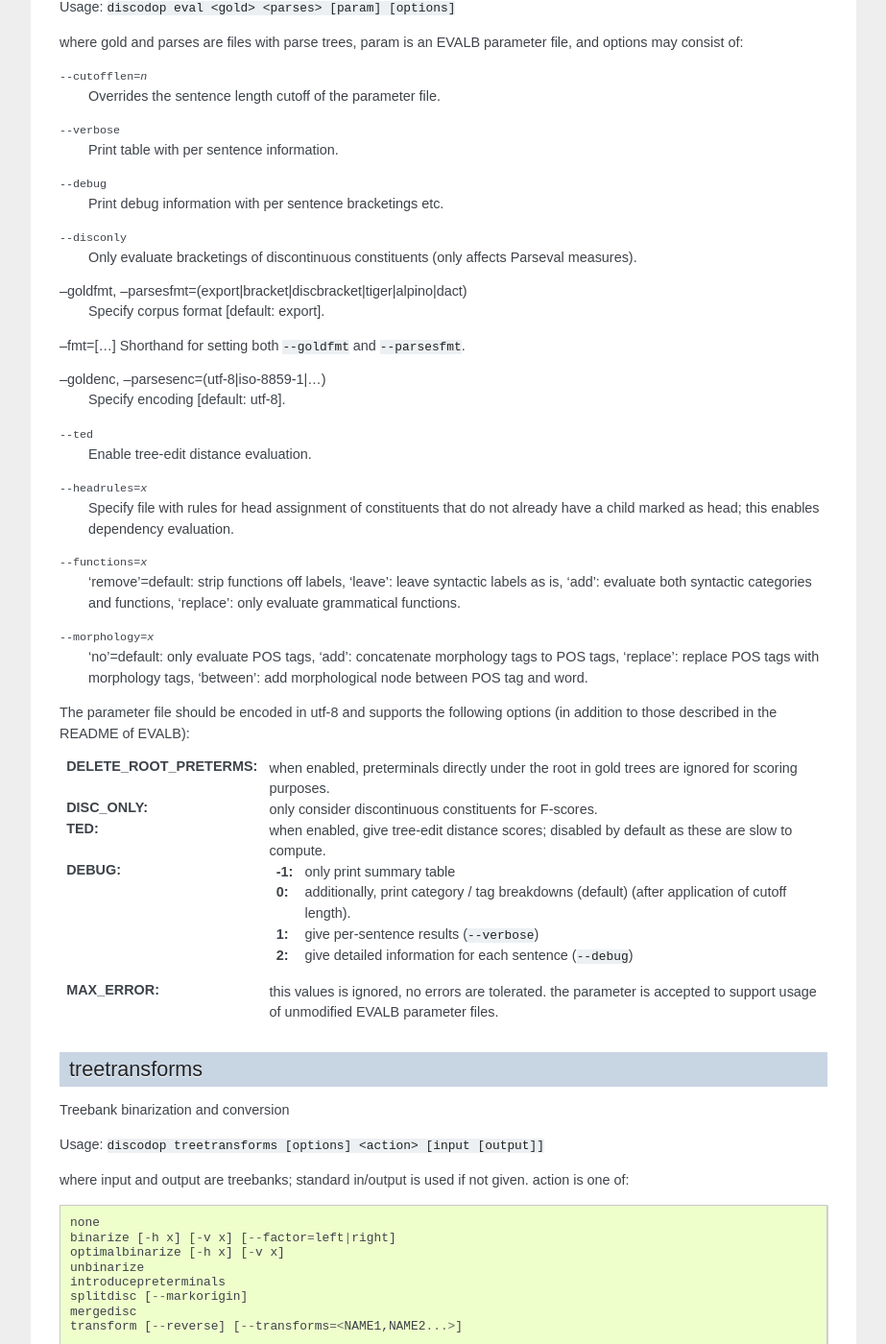
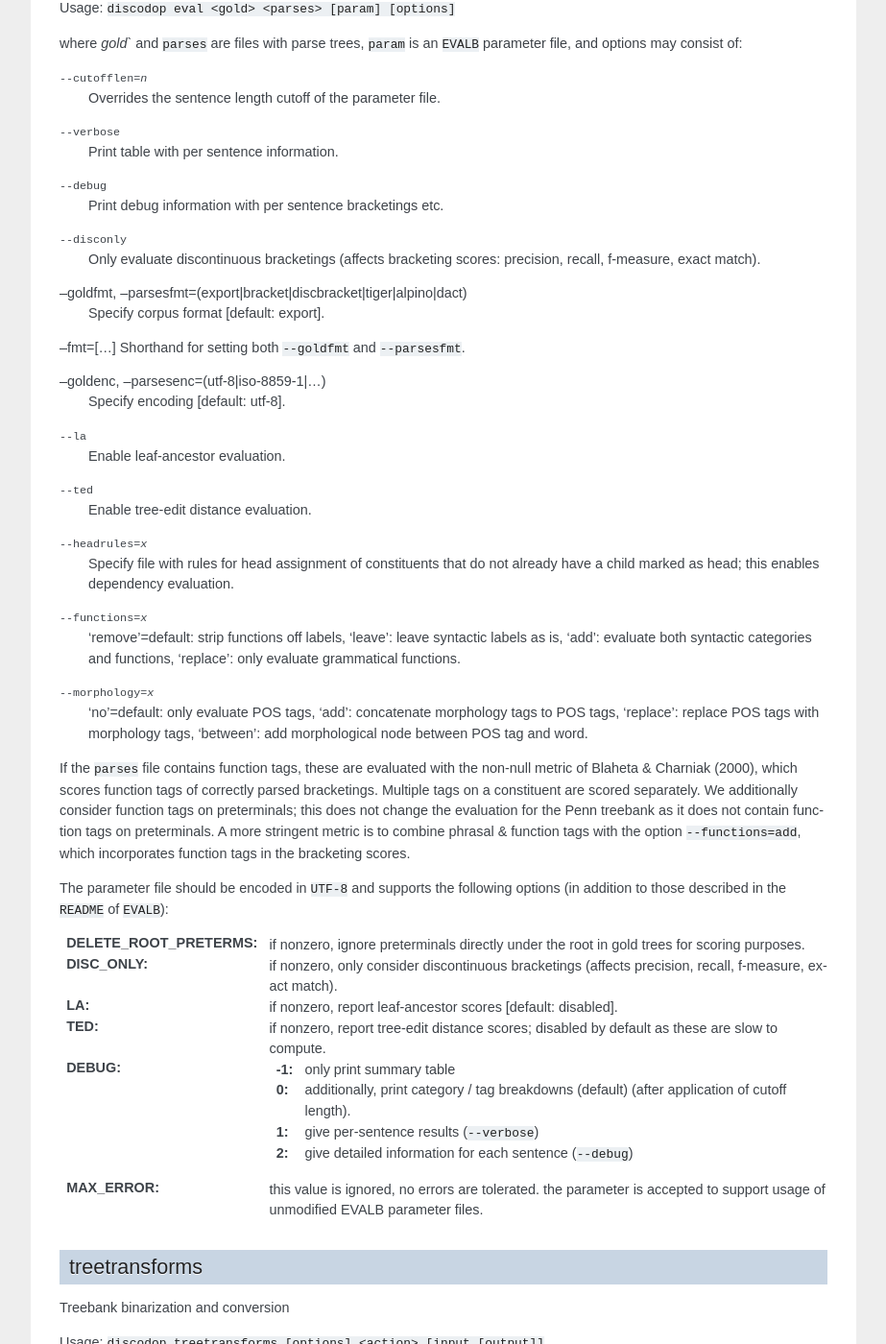
Before and after one commit to andreasvc/disco-dop, a Sphinx documentation site: the page built from docs/discodop.rst, in a window 1280 px wide and 1400 px high, scrolled down 2290 px. Shown: the whole window at 96% size, without its empty margins (198-1121 px from the left). Built offline with Sphinx 7.4.7, drawn with Linux system fonts in a browser that asks for light colours; some of the changed text lies outside the part shown.

Commit message:
make leaf-ancestor optional; clarify function tag metric

```diff
--- a/docs/discodop.rst
+++ b/docs/discodop.rst
@@ -90,18 +90,19 @@
 
 eval
 ----
-Evaluation of (discontinuous) parse trees, following EVALB as much as possible.
+Evaluation of (discontinuous) parse trees, following ``EVALB`` as much
+as possible.
 
 Usage: ``discodop eval <gold> <parses> [param] [options]``
 
-where gold and parses are files with parse trees, param is an EVALB parameter
-file, and options may consist of:
+where `gold`` and ``parses`` are files with parse trees, ``param`` is
+an ``EVALB`` parameter file, and options may consist of:
 
 --cutofflen=n    Overrides the sentence length cutoff of the parameter file.
 --verbose        Print table with per sentence information.
 --debug          Print debug information with per sentence bracketings etc.
---disconly       Only evaluate bracketings of discontinuous constituents
-                 (only affects Parseval measures).
+--disconly       Only evaluate discontinuous bracketings (affects bracketing
+                 scores: precision, recall, f-measure, exact match).
 
 --goldfmt, --parsesfmt=(export|bracket|discbracket|tiger|alpino|dact)
                  Specify corpus format [default: export].
@@ -111,6 +112,7 @@
 --goldenc, --parsesenc=(utf-8|iso-8859-1|...)
                  Specify encoding [default: utf-8].
 
+--la             Enable leaf-ancestor evaluation.
 --ted            Enable tree-edit distance evaluation.
 --headrules=x    Specify file with rules for head assignment of constituents
                  that do not already have a child marked as head; this
@@ -126,14 +128,27 @@
                  'replace': replace POS tags with morphology tags,
                  'between': add morphological node between POS tag and word.
 
-The parameter file should be encoded in utf-8 and supports the following
-options (in addition to those described in the README of EVALB):
+
+If the ``parses`` file contains function tags, these are evaluated with the
+non-null metric of Blaheta & Charniak (2000), which scores function tags of
+correctly parsed bracketings. Multiple tags on a constituent are scored
+separately. We additionally consider function tags on preterminals; this does
+not change the evaluation for the Penn treebank as it does not contain function
+tags on preterminals. A more stringent metric is to combine phrasal & function
+tags with the option ``--functions=add``, which incorporates function tags in
+the bracketing scores.
+
+The parameter file should be encoded in ``UTF-8`` and supports the following
+options (in addition to those described in the ``README`` of ``EVALB``):
 
 :DELETE_ROOT_PRETERMS:
-                 when enabled, preterminals directly under the root in
-                 gold trees are ignored for scoring purposes.
-:DISC_ONLY:      only consider discontinuous constituents for F-scores.
-:TED:            when enabled, give tree-edit distance scores; disabled by
+                 if nonzero, ignore preterminals directly under the root in
+                 gold trees for scoring purposes.
+:DISC_ONLY:      if nonzero, only consider discontinuous bracketings
+                 (affects precision, recall, f-measure, exact match).
+:LA:             if nonzero, report leaf-ancestor scores [default: disabled].
+:TED:
+                 if nonzero, report tree-edit distance scores; disabled by
                  default as these are slow to compute.
 :DEBUG:
                  :-1: only print summary table
@@ -141,7 +156,8 @@
                    (after application of cutoff length).
                  :1: give per-sentence results (``--verbose``)
                  :2: give detailed information for each sentence (``--debug``)
-:MAX_ERROR:      this values is ignored, no errors are tolerated.
+:MAX_ERROR:
+                 this value is ignored, no errors are tolerated.
                  the parameter is accepted to support usage of unmodified
                  EVALB parameter files.
 
```
Also changed, not shown: 1 other file.
